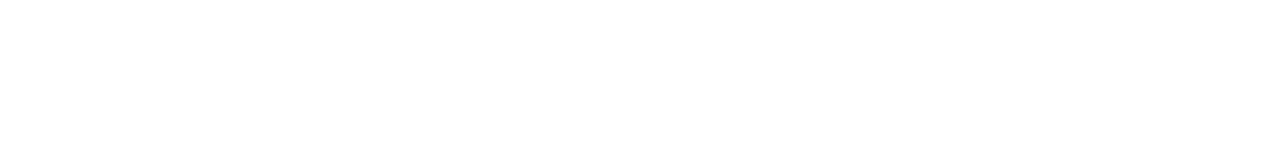
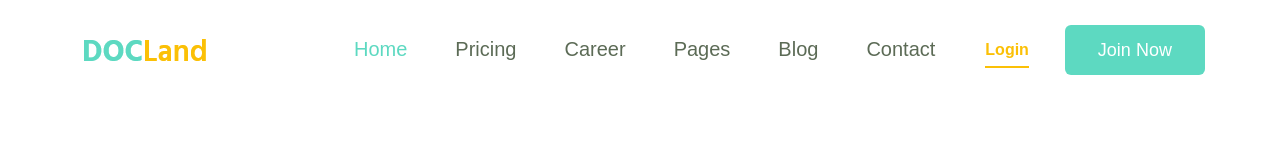
Before and after one commit to front-end-by-rimantas/34-grupe-portfolio-docland, a website with bundled scripts: page index.html in a window 1280 px wide. Built offline with nearby package versions, Linux system fonts and the light colour scheme.

Commit message:
Header static

```diff
--- a/css/components/header.css
+++ b/css/components/header.css
@@ -0,0 +1,137 @@
+*{
+    margin: 0;
+    padding: 0;
+    box-sizing: border-box;
+    background-color: white;
+
+}
+
+.containerHeight{
+    height: 100px;
+}
+
+#logoSize{
+    height: 23px;
+    width: 126px;
+}
+
+.logoPadding{
+    padding-left: 120px;
+}
+
+.mainMeniuText{
+    font-family: var(--font-text);
+    font-size: 20px;
+    font-weight: 400;
+    padding: 0 24px;
+    text-decoration: none;
+    text-transform: capitalize;
+}
+
+.textColorGrey{
+    color: var(--headertext-color-grey);
+    transition: color 0.5s ease-out;
+}
+
+.textColorGrey:hover{
+    color: var(--primary-color-green);
+}
+
+.textColorBlue{
+    color: var(--primary-color-green);
+}
+
+.loginButton{
+    color: var(--primary-color-yellow);
+    margin-right: 36px;
+    position: relative;
+}
+
+.loginButton:after {
+    position: absolute;
+    content: '';
+    height: 2px;
+    bottom: -4px;
+    margin: 0 auto;
+    left: 0;
+    right: 0;
+    width: 100%;
+    background: var(--primary-color-yellow);
+    -o-transition:.5s;
+    -ms-transition:.5s;
+    -moz-transition:.5s;
+    -webkit-transition:.5s;
+    transition:.5s;
+ }
+
+
+  /* optional hover classes used with anmiation */
+  .loginButton:hover:after {
+       width: 80%;
+       background: orange;
+ }
+
+
+
+
+
+
+
+
+
+
+
+
+.listStyle{
+    list-style: none;
+    height: 100px;
+    margin: 0px 26px 0px 55px;
+}
+
+.headerFont{
+    font-family: var(--font-text);
+    font-size: 16px;
+    font-weight: 600;
+}
+
+.headerButton{
+    width: 140px;
+    height: 50px;
+    background-color: var(--primary-color-green);
+    color: white;
+    border: none;
+    border-radius: 6px;
+    font-weight: 500;
+    font-size: 18px;
+    line-height: 1;
+    font-family: Hind,sans-serif;
+    margin-right: 30px;
+    transition: background-color 0.5s ease-out;
+}
+
+.headerButton:hover{
+    background-color: var(--primary-color-yellow);
+}
+
+.innerMenu{
+    padding: 0px 15px;
+}
+
+@media only screen and (min-width: 1200px) and (min-width: 1500px) {
+    .container{
+        max-width: 1410px;
+    }
+    .containerHeight{
+        justify-content: space-between;
+    }
+    .innerMenu{
+        justify-content: flex-end;
+    }
+  }
+
+
+@media only screen and (max-width: 1199px) {
+    .mainMeniuText{
+        padding: 0 10px;
+    }
+  }
--- a/index.html
+++ b/index.html
@@ -28,6 +28,35 @@
 
 <body>
     <!-- header start -->
+    <header>
+        <div class="container">
+            <div class="row containerHeight align-items-center">
+                <div class="col-lg-2 d-flex align-items-center">
+                    <img id="logoSize" src="./img/crs-logo.png">
+                </div>
+                <div class="innerMenu col-10 d-flex">
+                    <div class="mainMeniu">
+                        <ul class="listStyle d-flex align-items-center">
+                            <li class="mainMeniuText textColorBlue ">Home</li>
+                            <li class="mainMeniuText textColorGrey">Pricing</li>
+                            <li class="mainMeniuText textColorGrey">Career</li>
+                            <li class="mainMeniuText textColorGrey">Pages</li>
+                            <li class="mainMeniuText textColorGrey">Blog</li>
+                            <li class="mainMeniuText textColorGrey">Contact</li>
+                        </ul>
+                    </div>
+                    <div class="mainButtonArea d-flex align-items-center">
+                        <div>
+                            <p class="loginButton headerFont">Login</p>
+                        </div>
+                        <div>
+                            <button class="headerButton">Join Now</button>
+                        </div>
+                    </div>
+                </div>
+            </div>
+        </div>
+    </header>
     <!-- header end -->
 
     <!-- hero start -->
```
Also changed, not shown: img/crs-logo.png (added), 1 other file.
